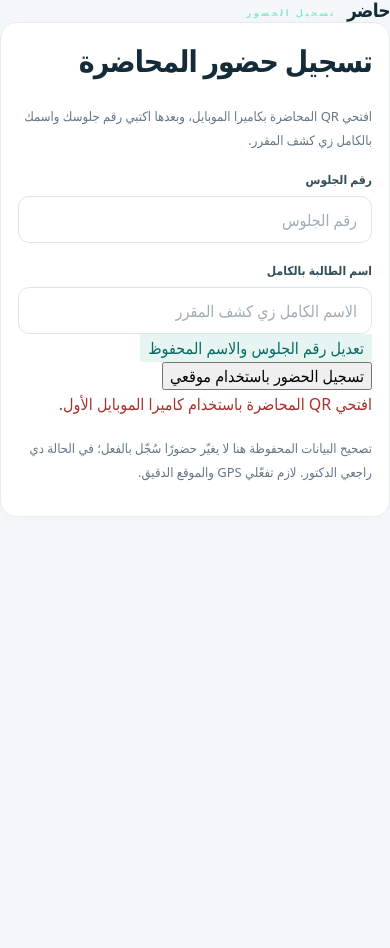
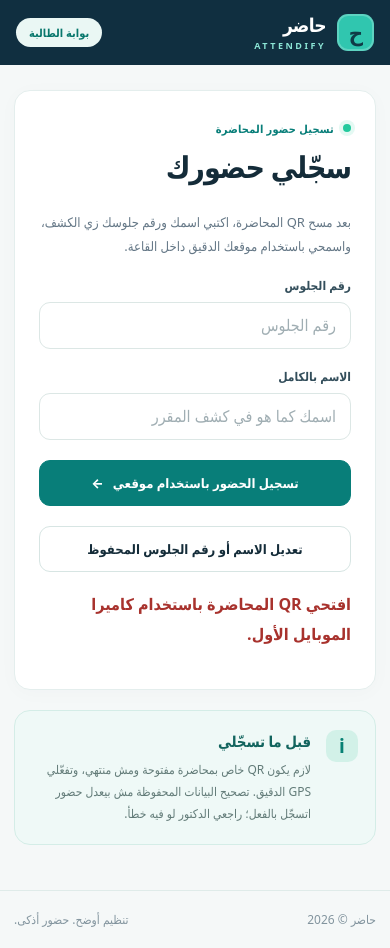
Before and after one commit to AM-naguib/Bata, a website: page public/checkin.html in a window 390 px wide. Before the commit the page ends 844 px from the top, so only its background shows below. Drawn offline with Linux system fonts and the light colour scheme.

Commit message:
ui: polish secure mobile attendance form without enabling check-in

```diff
--- a/public/checkin.html
+++ b/public/checkin.html
@@ -1,22 +1,32 @@
-<!doctype html><html lang="ar" dir="rtl"><head>
+<!doctype html>
+<html lang="ar" dir="rtl"><head>
 <meta charset="utf-8"><meta name="viewport" content="width=device-width,initial-scale=1">
+<meta name="theme-color" content="#102f40">
+<meta name="description" content="حاضر — تسجيل حضور المحاضرة">
 <title>حاضر | تسجيل حضور المحاضرة</title>
 <link rel="stylesheet" href="/app-v2.css"><script src="/checkin.js" defer></script>
 </head><body>
-<header><div class="brand">حاضر <small>تسجيل الحضور</small></div></header>
-<main style="max-width:490px">
-<section class="card">
-<h1>تسجيل حضور المحاضرة</h1>
-<p class="muted">افتحي QR المحاضرة بكاميرا الموبايل، وبعدها اكتبي رقم جلوسك واسمك بالكامل زي كشف المقرر.</p>
-<form id="checkinForm">
-<label for="roll">رقم الجلوس</label>
-<input id="roll" inputmode="numeric" autocomplete="off" maxlength="64" required placeholder="رقم الجلوس">
-<label for="fullName">اسم الطالبة بالكامل</label>
-<input id="fullName" autocomplete="name" maxlength="200" required placeholder="الاسم الكامل زي كشف المقرر">
-<button type="button" id="edit" class="secondary">تعديل رقم الجلوس والاسم المحفوظ</button>
-<button id="submitAttendance" type="submit">تسجيل الحضور باستخدام موقعي</button>
-</form>
-<p id="checkinMessage" role="status" aria-live="polite"></p>
-<p class="muted">تصحيح البيانات المحفوظة هنا لا يغيّر حضورًا سُجّل بالفعل؛ في الحالة دي راجعي الدكتور. لازم تفعّلي GPS والموقع الدقيق.</p>
+<header class="site-header"><div class="site-header__inner">
+<a class="brand" href="/" aria-label="حاضر — الرئيسية"><span class="brand__mark" aria-hidden="true">ح</span><span>حاضر <small>ATTENDIFY</small></span></a>
+<span class="pill">بوابة الطالبة</span>
+</div></header>
+<main class="student-shell" style="max-width:660px">
+<section class="card" style="padding:clamp(24px,5vw,42px)">
+  <span class="eyebrow"><span class="status-dot" aria-hidden="true"></span> تسجيل حضور المحاضرة</span>
+  <h1>سجّلي حضورك</h1>
+  <p class="muted">بعد مسح QR المحاضرة، اكتبي اسمك ورقم جلوسك زي الكشف، واسمحي باستخدام موقعك الدقيق داخل القاعة.</p>
+  <form id="checkinForm">
+    <label for="roll">رقم الجلوس</label><input id="roll" inputmode="numeric" autocomplete="off" maxlength="64" required placeholder="رقم الجلوس">
+    <label for="fullName">الاسم بالكامل</label><input id="fullName" autocomplete="name" maxlength="200" required placeholder="اسمك كما هو في كشف المقرر">
+    <button id="submitAttendance" class="button button--block" type="submit">تسجيل الحضور باستخدام موقعي <span aria-hidden="true">←</span></button>
+    <button type="button" id="edit" class="button button--outline button--block">تعديل الاسم أو رقم الجلوس المحفوظ</button>
+  </form>
+  <p id="checkinMessage" role="status" aria-live="polite" style="margin-top:18px;font-weight:800"></p>
 </section>
-</main></body></html>
+<section class="card info-card">
+  <span class="info-card__mark" aria-hidden="true">i</span>
+  <div><h3>قبل ما تسجّلي</h3><p>لازم يكون QR خاص بمحاضرة مفتوحة ومش منتهي، وتفعّلي GPS الدقيق. تصحيح البيانات المحفوظة مش بيعدل حضور اتسجّل بالفعل؛ راجعي الدكتور لو فيه خطأ.</p></div>
+</section>
+</main>
+<footer class="site-footer"><span>حاضر © 2026</span><span>تنظيم أوضح. حضور أذكى.</span></footer>
+</body></html>
```
